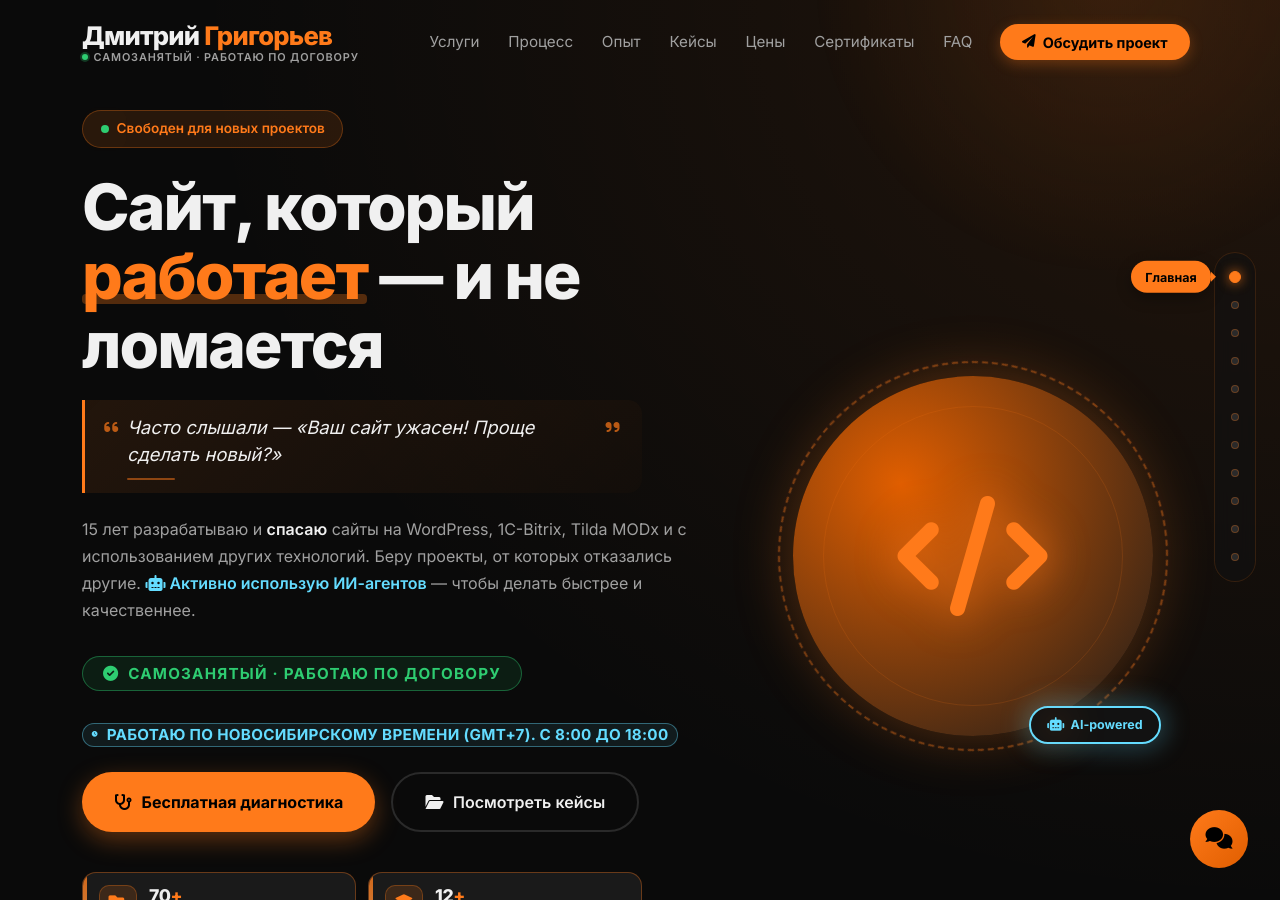
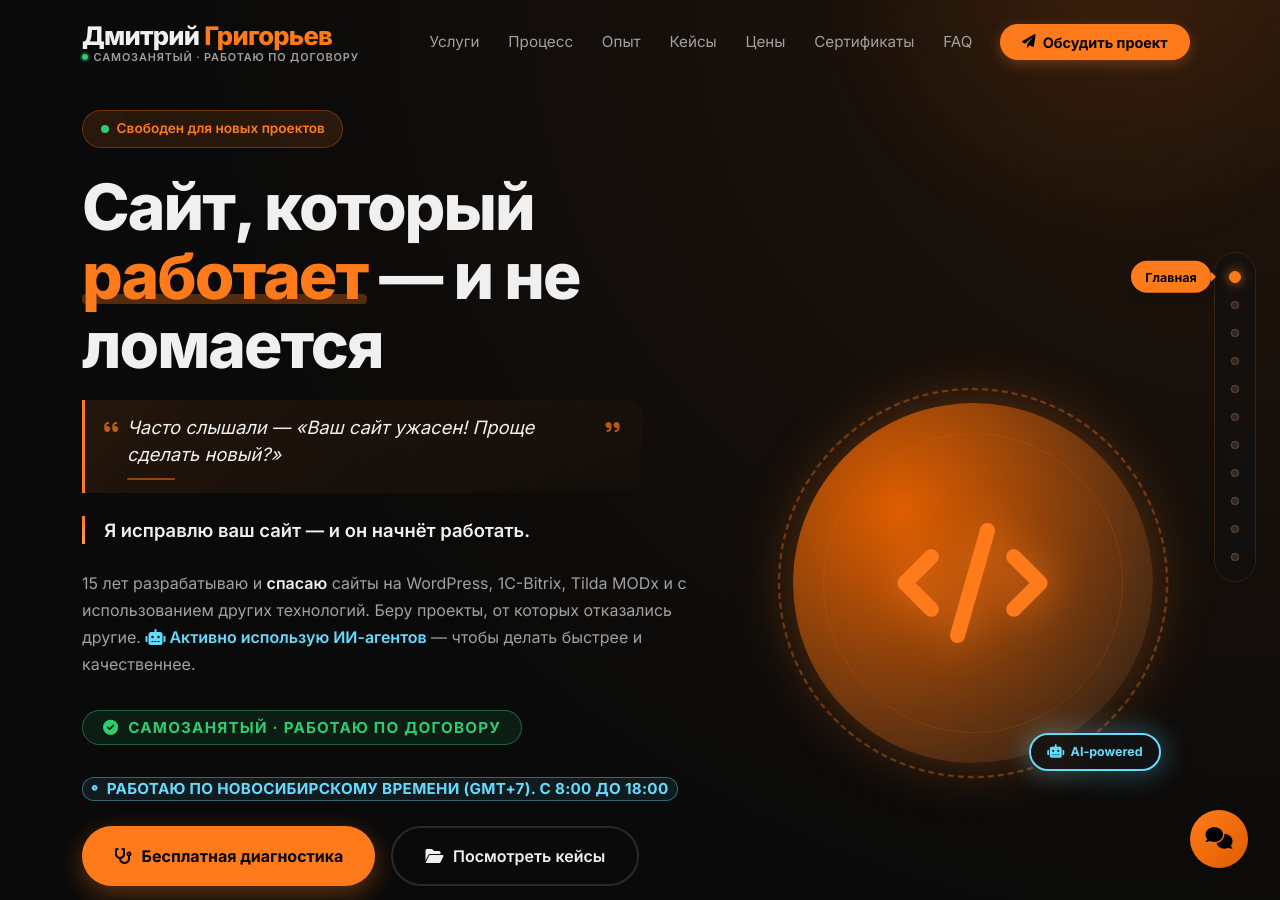
Before and after one commit to dngrigorev54/grigorev54.github.io, a Jekyll site: the page built from index.html, in a window 1280 px wide and 900 px high. Built offline with Jekyll 4.4.1, drawn with Linux system fonts in a browser that asks for light colours.

Commit message:
ОТВЕТ НА ЦИТАТУ-БОЛЬ

```diff
--- a/assets/css/style.css
+++ b/assets/css/style.css
@@ -4073,3 +4073,53 @@ footer i {
         margin-top: 0.3rem;
     }
 }
+
+/* ============================================================
+   HERO: ОТВЕТ НА ЦИТАТУ-БОЛЬ
+   ============================================================ */
+.hero-pain-answer {
+    position: relative;
+    font-size: 1.15rem;
+    font-weight: 600;
+    line-height: 1.55;
+    color: var(--text);
+    max-width: 560px;
+    margin-bottom: 1.6rem;
+    padding-left: 1.2rem;
+    border-left: 3px solid var(--orange);
+    animation: fadeUp 1s 0.14s cubic-bezier(0.2, 0.9, 0.3, 1) both;
+}
+
+.hero-pain-answer::before {
+    content: '';
+    position: absolute;
+    left: -3px;
+    top: 0;
+    width: 3px;
+    height: 100%;
+    background: linear-gradient(180deg, var(--orange), var(--orange-light));
+    border-radius: 3px;
+}
+
+.hero-pain-answer strong {
+    color: var(--orange);
+    font-weight: 700;
+}
+
+/* На мобильных — компактнее */
+@media (max-width: 767.98px) {
+    .hero-pain-answer {
+        font-size: 1.02rem;
+        padding-left: 1rem;
+        margin-left: auto;
+        margin-right: auto;
+    }
+}
+
+@media (max-width: 575.98px) {
+    .hero-pain-answer {
+        font-size: 0.95rem;
+        padding-left: 0.9rem;
+        margin-bottom: 1.3rem;
+    }
+}
--- a/index.html
+++ b/index.html
@@ -35,6 +35,9 @@ permalink: /
                     <span>Часто слышали — «Ваш сайт ужасен! Проще сделать новый?»</span>
                     <i class="fas fa-quote-right"></i>
                 </div>
+                <p class="hero-pain-answer">
+                    Я исправлю ваш сайт — и он начнёт работать.
+                </p>
                 <p class="hero-sub">
                     15 лет разрабатываю и <strong>спасаю</strong> сайты на WordPress, 1C-Bitrix, Tilda MODx и с
                     использованием других технологий.
```
